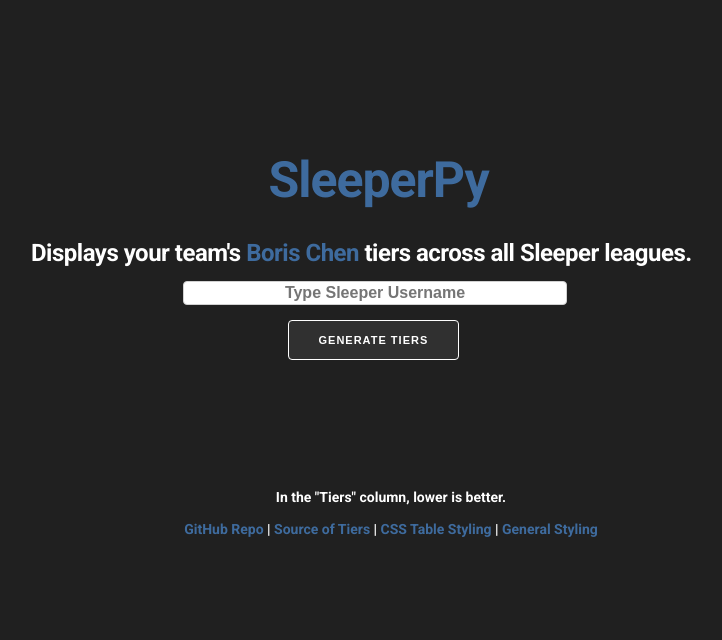
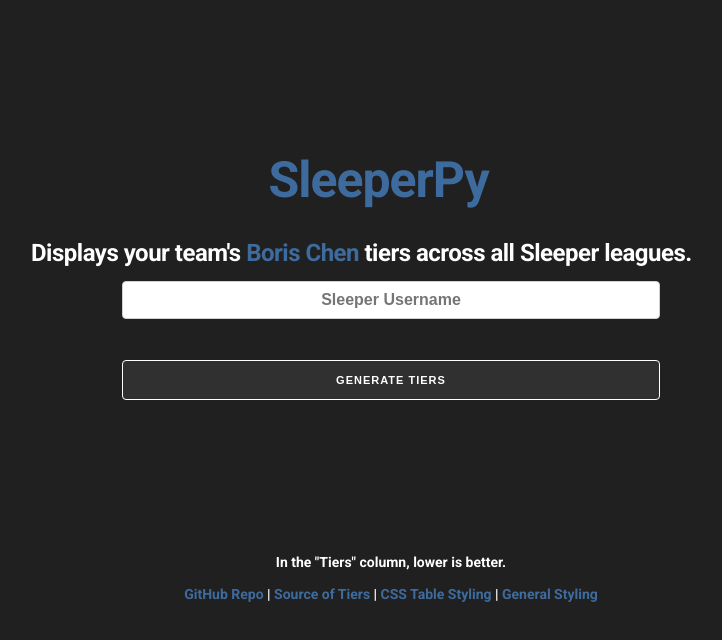
Before and after one commit to wbollock/sleeperPy, a PHP site: page / in a window 1280 px wide. Shown: the top 640 px of the page, without its empty margins (249-971 px from the left). Run offline with PHP 8.4, Linux system fonts and the light colour scheme; some libraries are stand-ins or nearby versions; some web fonts are replaced.

Commit message:
better mobile css

```diff
--- a/css/main.css
+++ b/css/main.css
@@ -52,16 +52,25 @@
 
 #inputbutton {
   color:#000000;
-  margin-left:11em;
+  /* margin-left:11em;
   margin-right: 7.25em;
   text-align: center;
-  height: 3%;
-  width: 50%;
+  height: 6%;
+  width: 50%; */
+  text-align: center;
+  display: block;
+  margin-left: auto;
+  margin-right: auto;
+  width: 70%;
 }
 
 #generateTiers {
   margin-left:25.5em;
   height: 5%;
+  display: block;
+  margin-left: auto;
+  margin-right: auto;
+  width: 70%;
 }
 
 .homepageHeader {
--- a/index.php
+++ b/index.php
@@ -82,7 +82,7 @@
 <!-- <h4 class="homepageHeader"><b>NOTICE: The 2020 Fantasy Football season is over. Please check back in 2021!</b></h4> -->
 <h5 id="infoText" style="text-align:left;">Displays your team's <a href="http://www.borischen.co/">Boris Chen</a> tiers across all Sleeper leagues.</h5>
 
-<input id="inputButton" type="text" name="name" required placeholder="Type Sleeper Username" pattern="^\S+$"
+<input id="inputButton" type="text" name="name" required placeholder="Sleeper Username" pattern="^\S+$"
 oninvalid="this.setCustomValidity('Username without spaces')"
     oninput="this.setCustomValidity('')" >
 <br>
```
